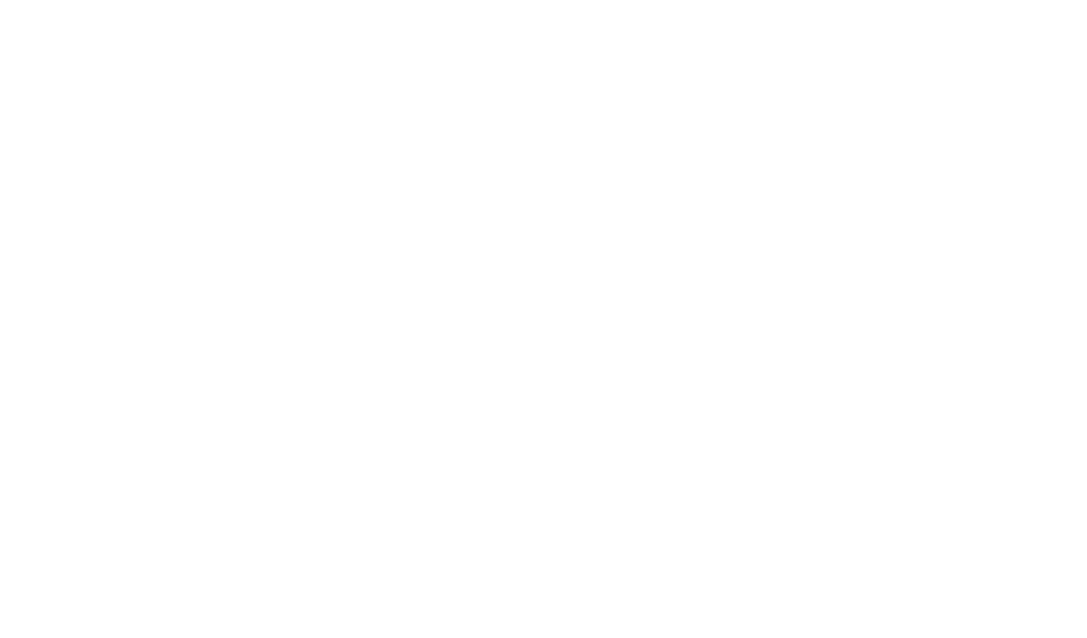
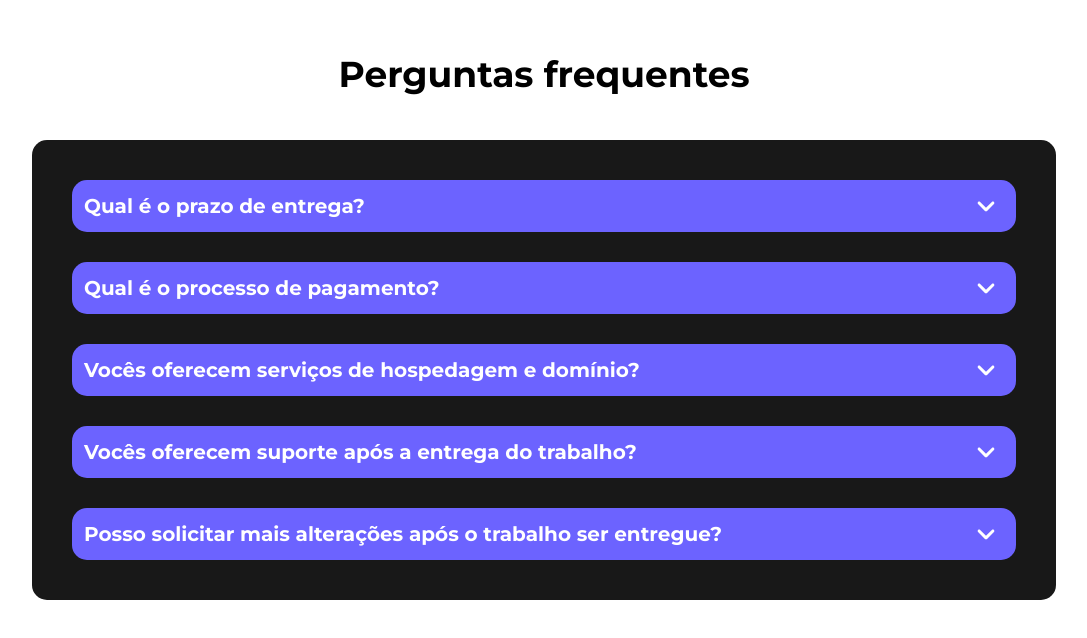
Before and after one commit to jaomanoel/Digital-Business, a Next.js app: page / in a window 1280 px wide. Shown: the part 3300-3938 px from the top of the page, without its empty margins (96-1183 px from the left). Before the commit the page ends 3356 px from the top, so only its background shows below. Built offline with nearby package versions, Linux system fonts and the light colour scheme.

Commit message:
Created Faq

```diff
--- a/src/pages/index.tsx
+++ b/src/pages/index.tsx
@@ -1,5 +1,6 @@
 import { Head } from "@/infra/components/Head";
 import { Explore } from "@/parties/_Explore";
+import { Faq } from "@/parties/_Faq";
 import { Features } from "@/parties/_Features";
 import { Hero } from "@/parties/_Hero";
 import { Why } from "@/parties/_Why";
@@ -16,6 +17,7 @@ export default function Home() {
         <Features />
         <Why />
         <Explore />
+        <Faq />
       </main>
     </>
   );
--- /dev/null
+++ b/src/parties/_Faq/_Faq.tsx
@@ -0,0 +1,53 @@
+import { Question } from "@/components/Question";
+import { setQuestion } from "@/hooks/questionHooks";
+import { QuestionProps } from "@/hooks/questionHooks/questionHooks";
+import React from "react";
+
+interface FaqProps {}
+
+const _Faq: React.FC<FaqProps> = ({}) => {
+  const questions = setQuestion();
+
+  const handleClick = (src: QuestionProps[], index: number) => {
+    const newQuestions = src.map((question, i) => {
+      if (i !== index || question.open === false) {
+        return { ...question, open: false };
+      } else {
+        return { ...question, open: true };
+      }
+    });
+
+    questions.setQuestion(newQuestions);
+  };
+
+  return (
+    <div className="w-full flex items-center justify-center px-16 xl:px-0 pb-60 lg:pb-120 overflow-x-hidden">
+      <div className="w-full max-w-screen-lg flex flex-col items-center justify-center gap-24">
+        <h6
+          className="font-montserrat font-bold text-[2.8rem] lg:text-4xl
+					  text-center lg:text-left leading-none pb-20 lg:pb-24"
+        >
+          Perguntas frequentes
+        </h6>
+
+        <div className="bg-dark flex flex-col items-center justify-center w-full gap-30 rounded-3xl px-20 py-20 md:px-40 md:py-40">
+          {questions.getQuestions().map((item, index) => (
+            <button
+              key={index}
+              className="w-full"
+              onClick={() => handleClick(questions.getQuestions(), index)}
+            >
+              <Question
+                question={item.question}
+                answer={item.answer}
+                open={item.open}
+              />
+            </button>
+          ))}
+        </div>
+      </div>
+    </div>
+  );
+};
+
+export { _Faq };
--- /dev/null
+++ b/src/parties/_Faq/index.tsx
@@ -0,0 +1 @@
+export { _Faq as Faq } from "./_Faq";
```
